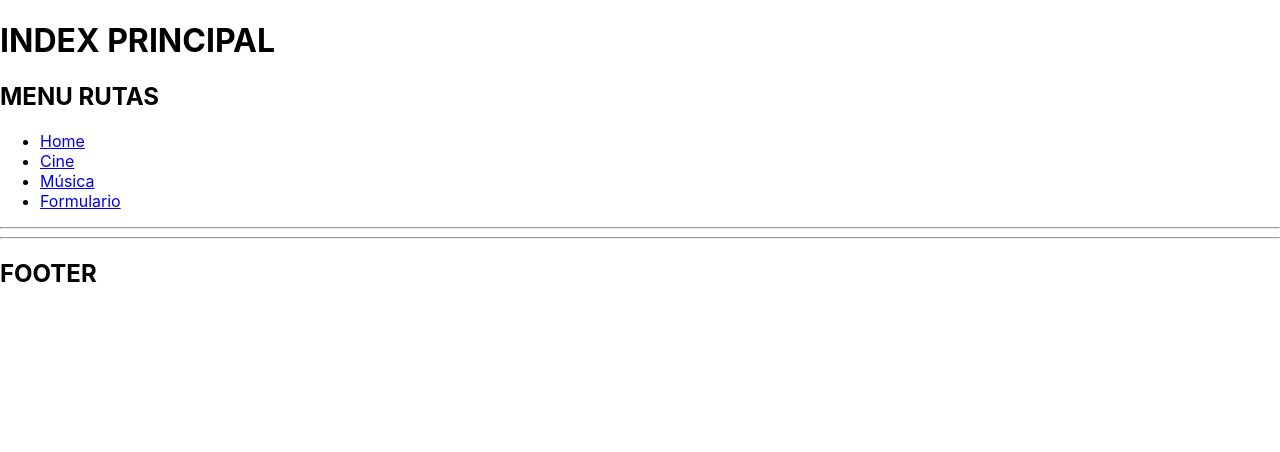
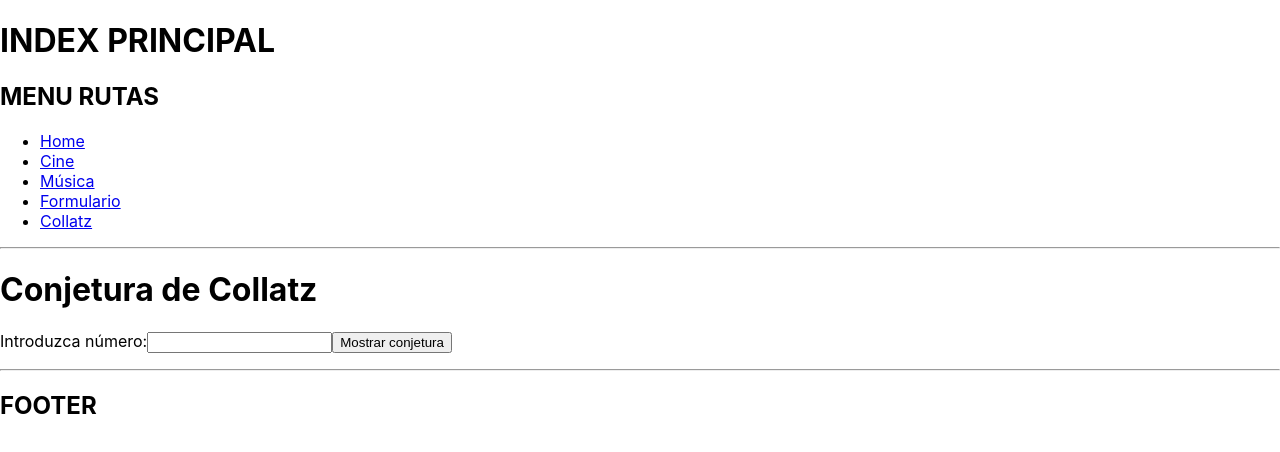
Before and after one commit to Jorgerdzz/reactformsrutas, a React (Create React App) app: page /collatz in a window 1280 px wide. Shown: the top 452 px of the page. Built offline with nearby package versions, Linux system fonts and the light colour scheme.

Commit message:
ejercicio Collatz finalizado

```diff
--- /dev/null
+++ b/src/components/Collatz.js
@@ -0,0 +1,51 @@
+import React, { Component } from "react";
+
+class Collatz extends Component {
+
+    cajaNumero = React.createRef();
+
+    generarCollatz = (e) => {
+        e.preventDefault();
+        let numero = parseInt(this.cajaNumero.current.value);
+        let aux = []
+
+        while(numero!=1){
+            if(numero%2==0){
+                numero = numero / 2;
+            }else{
+                numero = numero * 3 + 1;
+            }
+            aux.push(numero);
+        }
+
+        this.setState({
+            numeros: aux
+        })
+    }
+
+    state = {
+        numeros: []
+    }
+
+    render(){
+        return(
+            <div>
+                <h1>Conjetura de Collatz</h1>
+                <form onSubmit={this.generarCollatz}>
+                    <label>Introduzca número:</label>
+                    <input type="text" ref={this.cajaNumero}></input>
+                    <button>Mostrar conjetura</button>
+                    <ul>
+                        {
+                            this.state.numeros.map((numero, index) => {
+                                return(<li key={index}>{numero}</li>)
+                            })
+                        }
+                    </ul>
+                </form>
+            </div>
+        )
+    }
+}
+
+export default Collatz;
--- a/src/components/FormSimple.js
+++ b/src/components/FormSimple.js
@@ -9,12 +9,20 @@ class FormSimple extends Component {
         console.log("Peticion lista")
         let nombre = this.cajaNombre.current.value;
         console.log(nombre);
+        this.setState({
+            nombre: nombre
+        })
+    }
+
+    state = {
+        nombre: ""
     }
 
     render(){
         return(
             <div>
                 <h1>FORMULARIO</h1>
+                <h2 style={{color: "Blue"}}>{this.state.nombre}</h2>
                 <form onSubmit={this.peticionFormulario}>
                     <label>Nombre: </label>
                     <input type="text" ref={this.cajaNombre}></input>
--- a/src/components/MenuRutas.js
+++ b/src/components/MenuRutas.js
@@ -10,6 +10,7 @@ class MenuRutas extends Component {
                     <li><a href="/cine">Cine</a></li>
                     <li><a href="/musica">Música</a></li>
                     <li><a href="/formsimple">Formulario</a></li>
+                    <li><a href="/collatz">Collatz</a></li>
                 </ul>
             </div>
         )
--- a/src/components/Router.js
+++ b/src/components/Router.js
@@ -4,6 +4,7 @@ import Home from './Home'
 import Cine from './Cine'
 import Musica from './Musica'
 import FormSimple from './FormSimple'
+import Collatz from './Collatz'
 
 export default class Router extends Component {
   render() {
@@ -14,6 +15,7 @@ export default class Router extends Component {
             <Route path='/cine' element={<Cine/>}/>
             <Route path='/musica' element={<Musica/>}/>
             <Route path='/formsimple' element={<FormSimple/>}/>
+            <Route path='/collatz' element={<Collatz />}/>
         </Routes>
       </BrowserRouter>
     )
```
